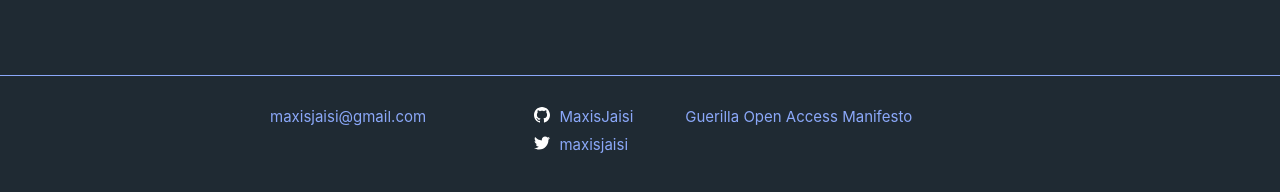
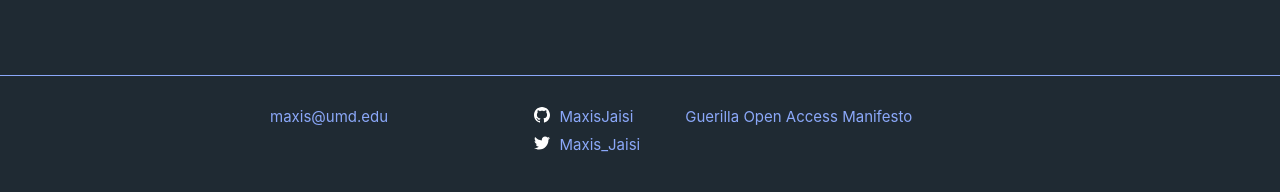
Before and after one commit to MaxisJaisi/maxisjaisi.github.io, a Jekyll site: the page built from index.md, in a window 1280 px wide. Shown: the part 684-876 px from the top of the page. Built offline with Jekyll 4.4.1, drawn with Linux system fonts in a browser that asks for light colours.

Commit message:
Modified config.

```diff
--- a/_config.yml
+++ b/_config.yml
@@ -19,12 +19,12 @@
 # in the templates via {{ site.myvariable }}.
 
 title: Maxis Jaisi
-email: maxisjaisi@gmail.com
+email: maxis@umd.edu
 description: >-
   Online repository.
 baseurl: "" # the subpath of your site, e.g. /blog
 url: "http://maxisjaisi.github.io" # the base hostname & protocol for your site, e.g. http://example.com
-twitter_username: maxisjaisi
+twitter_username: Maxis_Jaisi
 github_username:  MaxisJaisi
 show_excerpts: true
 # Build settings
```
